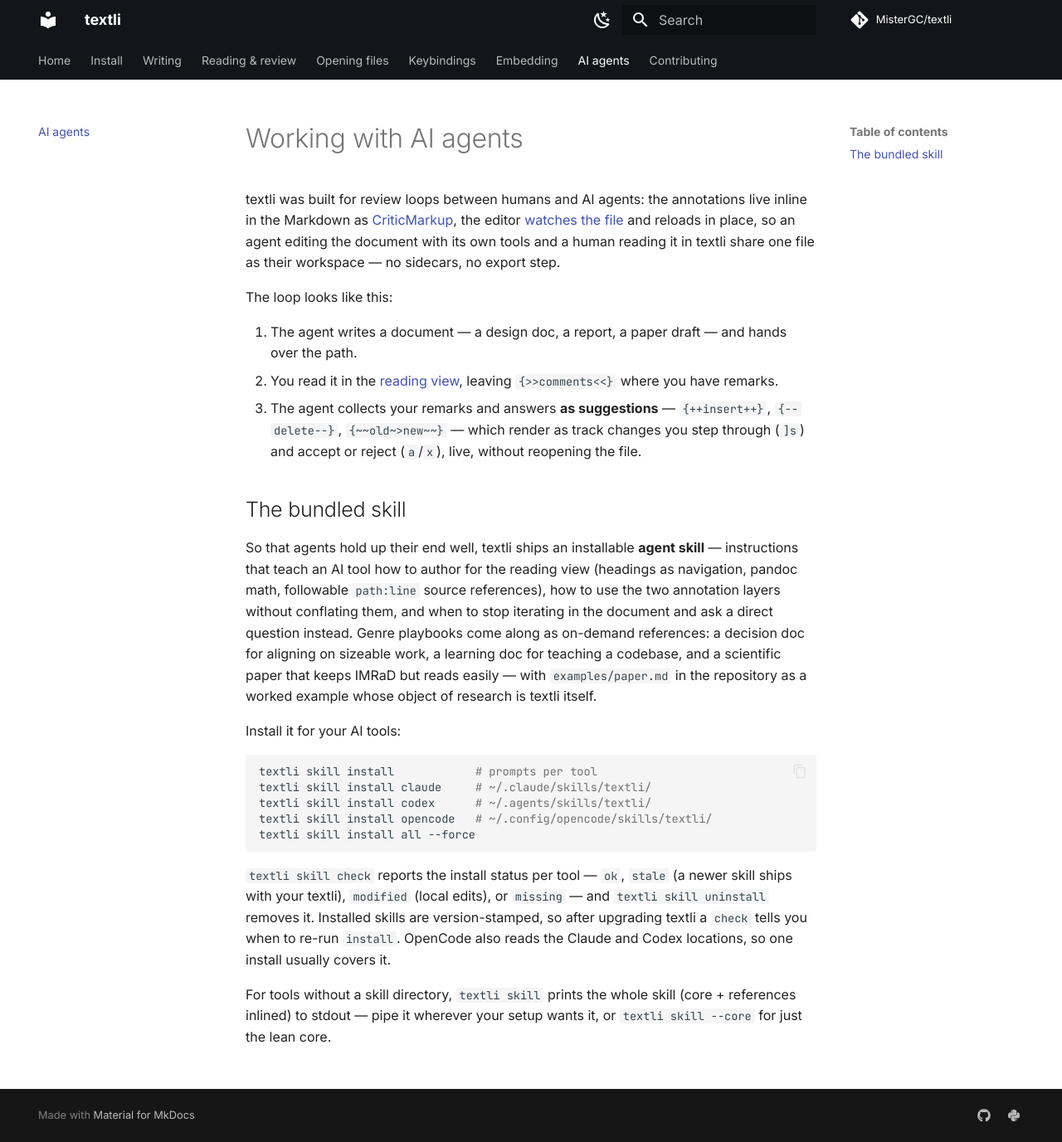
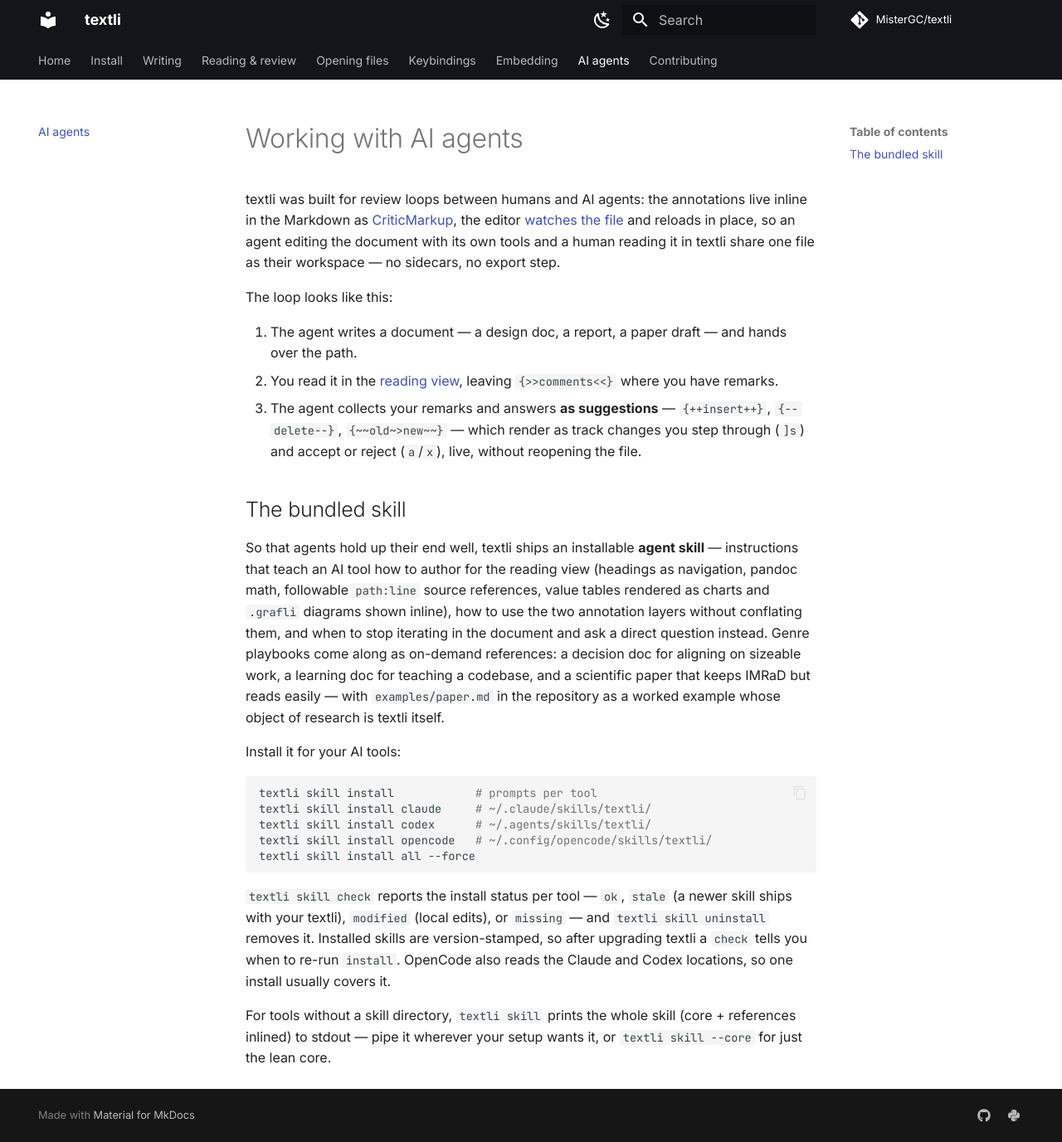
Before and after one commit to MisterGC/textli, an MkDocs documentation site: the page built from docs/ai.md, in a window 1280 px wide and 1377 px high. Shown: the whole window at 83% size. Built offline with MkDocs 1.6.1 and Material for MkDocs 9.7.7, drawn with Linux system fonts in a browser that asks for light colours; comment, search, counter and statistics services are not loaded.

Commit message:
Skill + docs: teach charts and .grafli diagrams for the reading view

```diff
--- a/docs/ai.md
+++ b/docs/ai.md
@@ -23,7 +23,8 @@
 So that agents hold up their end well, textli ships an installable
 **agent skill** — instructions that teach an AI tool how to author for
 the reading view (headings as navigation, pandoc math, followable
-`path:line` source references), how to use the two annotation layers
+`path:line` source references, value tables rendered as charts and
+`.grafli` diagrams shown inline), how to use the two annotation layers
 without conflating them, and when to stop iterating in the document and
 ask a direct question instead. Genre playbooks come along as on-demand
 references: a decision doc for aligning on sizeable work, a learning doc
```
Also changed, not shown: textli/skills/textli/SKILL.md (+20 -0 lines).
